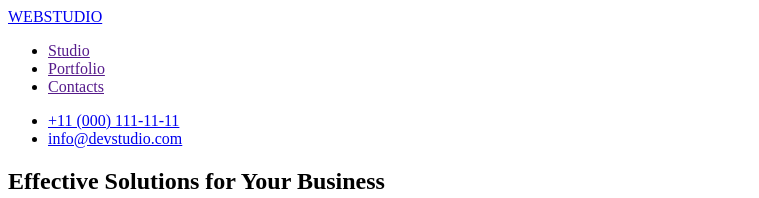
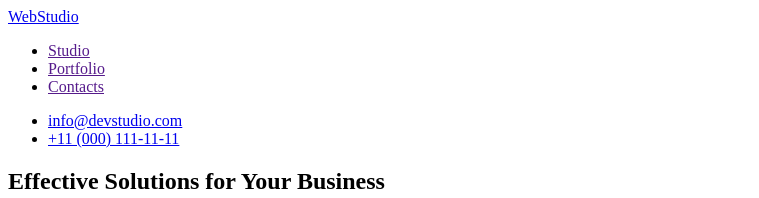
Before and after one commit to elisbet017/goit-markup-hw-01, a plain HTML site: page index.html in a window 1280 px wide. Shown: the top 198 px of the page, without its empty margins (0-759 px from the left). Drawn offline with Linux system fonts and the light colour scheme.

Commit message:
Update index.html

```diff
--- a/index.html
+++ b/index.html
@@ -9,7 +9,7 @@
   <body>
     <header>
         <nav>
-            <a href="/">WEBSTUDIO</a>
+            <a href="/">WebStudio</a>
             <ul>
                 <li><a href="">Studio</a></li>
                 <li><a href="">Portfolio</a></li>
@@ -17,8 +17,8 @@
             </ul>
         </nav>
         <ul>
+            <li><a href="mailto:info@devstudio.com">info@devstudio.com</a></li>
             <li><a href="tel:+110001111111">+11 (000) 111-11-11</a></li>
-            <li><a href="mailto:info@devstudio.com">info@devstudio.com</a></li>
         </ul>
     </header>
     <main>
@@ -54,7 +54,7 @@
         </section>
     </main>
     <footer>
-        <a href="/">WEBSTUDIO</a><p>Increase the flow of customers and sales for your business with digital marketing & growth solutions.</p>
+        <a href="/">WebStudio</a><p>Increase the flow of customers and sales for your business with digital marketing & growth solutions.</p>
     </footer>
   </body>
 </html>
```
